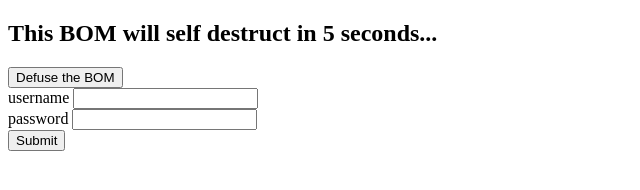
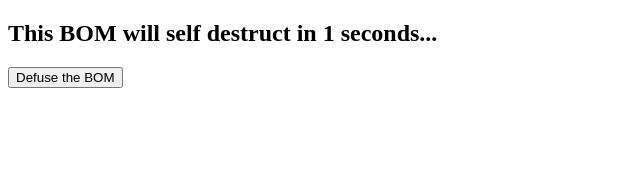
Before and after one commit to Paul-Garcia-TX/codeup-web-exercises, a plain HTML site: page Defuse the BOM.html in a window 1280 px wide. Shown: the whole page, without its empty margins (0-640 px from the left). Drawn offline with Linux system fonts and the light colour scheme.

Commit message:
finished with review

```diff
--- a/Defuse the BOM.html
+++ b/Defuse the BOM.html
@@ -17,7 +17,7 @@
     let detonationTimer = 5;
 
     // TODO: This function needs to be called once every second
-  let defuse =  (function updateTimer () {
+    function updateTimer () {
       if (detonationTimer == 0) {
         alert('EXTERMINATE!');
         document.body.innerHTML = '';
@@ -27,12 +27,14 @@
 
       detonationTimer--;
 
-    }, interval);
+    }
+    let intervalId = setInterval(updateTimer, interval);
 
     // TODO: When this function runs, it needs to
     // cancel the interval/timeout for updateTimer()
     function defuseTheBOM() {
-
+      clearInterval(intervalId)
+      alert("Whoo, that was close.")
     }
 
     // Don't modify anything below this line!
@@ -45,16 +47,7 @@
   })();
 </script>
 
-<form>
-  <label>username</label>
-  <input id="username" name="username" type="text">
-  <br>
-  <label>password</label>
-  <input id="password" name="password" type="password">
-  <br>
-  <!-- What goes here? -->
-</form>
-<button type="submit">Submit</button>
+
 
 
 </body>
```
